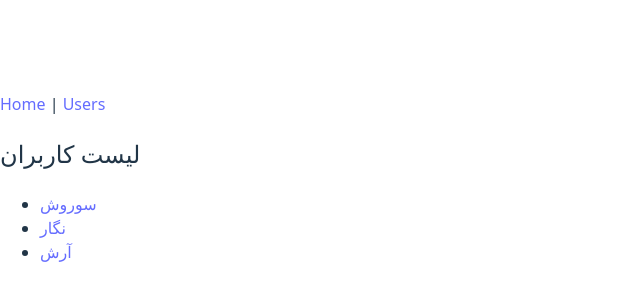
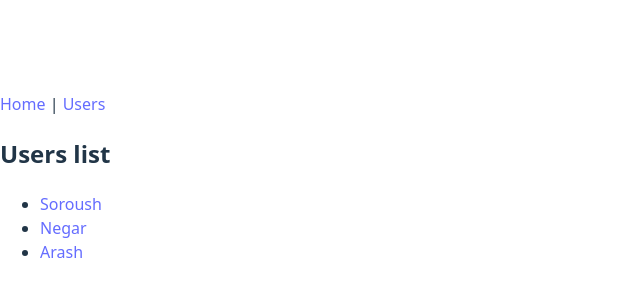
Before and after one commit to soroushiliyat/mini-blog, a React (Vite) app: page /users in a window 1280 px wide. Shown: the part 214-514 px from the top of the page, without its empty margins (0-640 px from the left). Built offline with nearby package versions, Linux system fonts and the light colour scheme.

Commit message:
Update Users.tsx

```diff
--- a/src/pages/Users.tsx
+++ b/src/pages/Users.tsx
@@ -1,15 +1,15 @@
 import { Link } from 'react-router-dom';
 
 const users = [
-  { id: '1', name: 'سوروش' },
-  { id: '2', name: 'نگار' },
-  { id: '3', name: 'آرش' },
+  { id: '1', name: 'Soroush' },
+  { id: '2', name: 'Negar' },
+  { id: '3', name: 'Arash' },
 ];
 
 export default function Users() {
   return (
     <div>
-      <h2>لیست کاربران</h2>
+      <h2>Users list</h2>
       <ul>
         {users.map(user => (
           <li key={user.id}>
```
